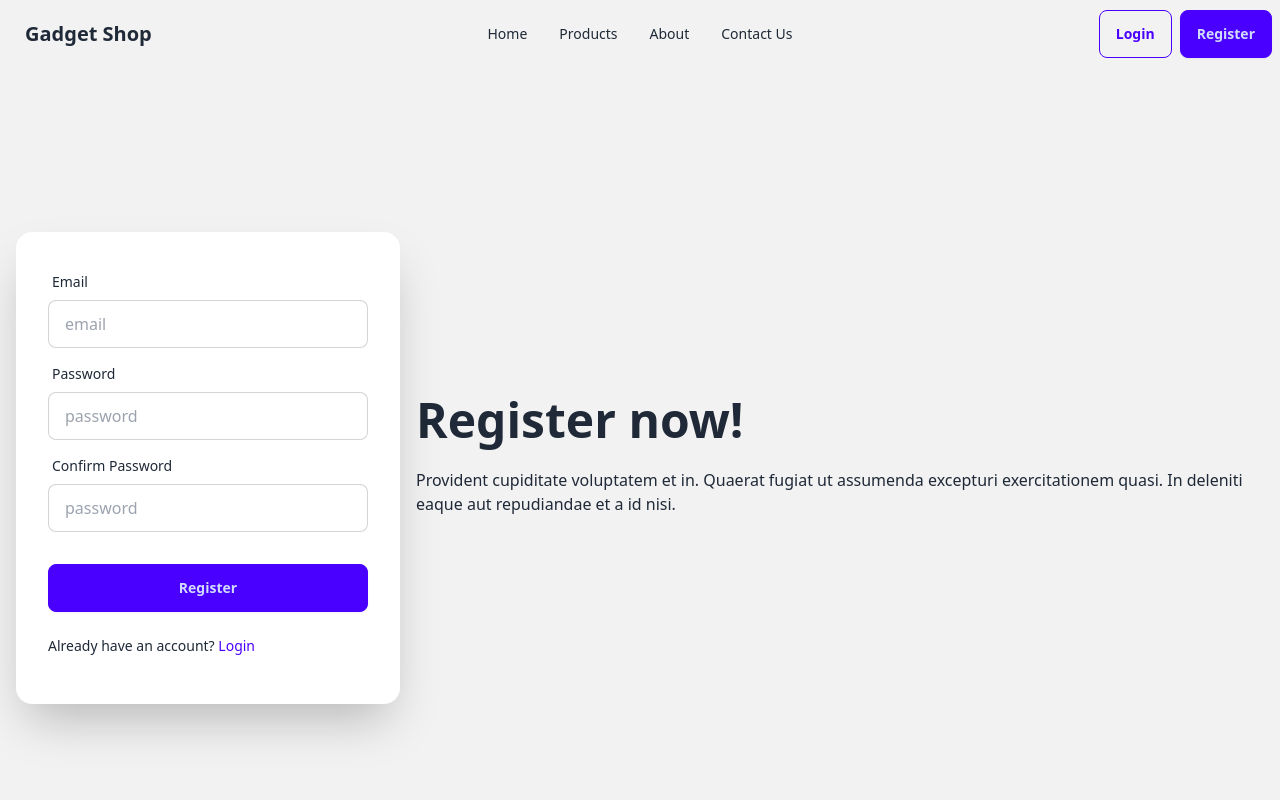
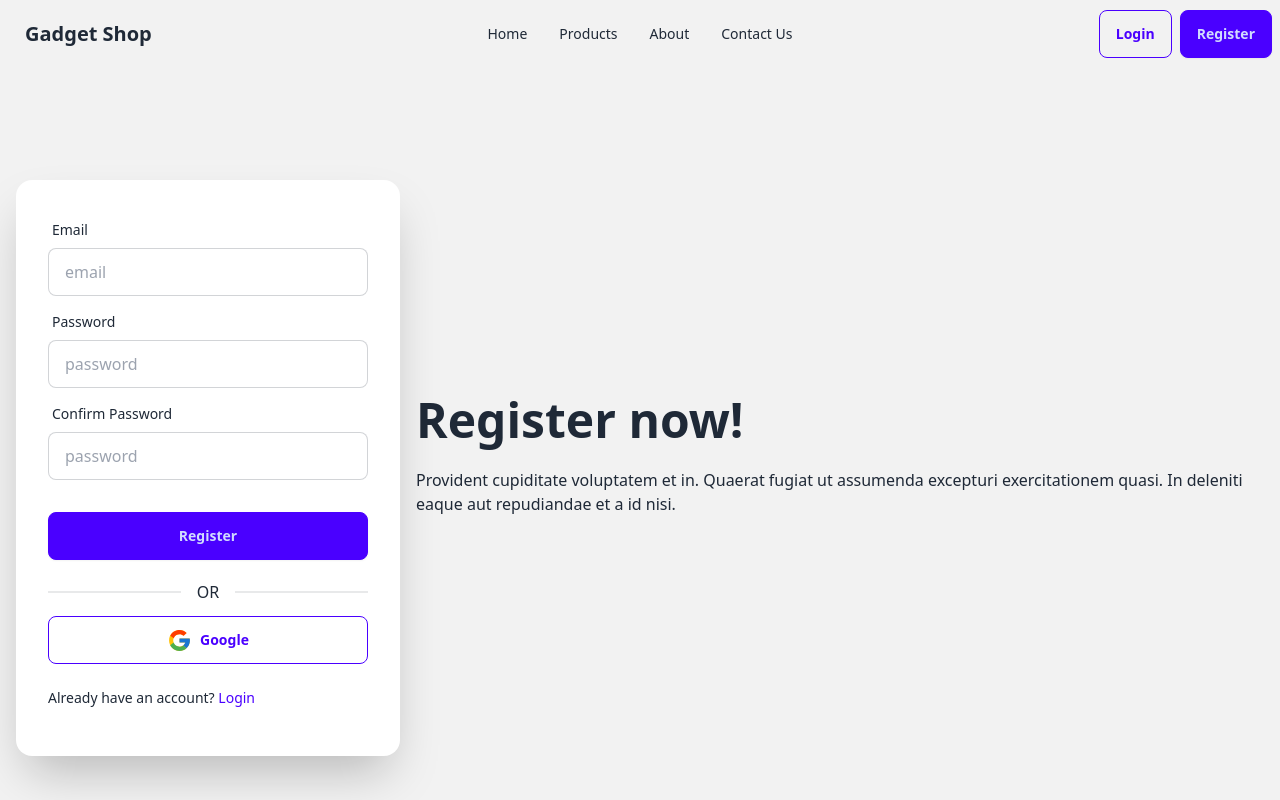
Before and after one commit to i-am-surovi/Gadget-shop, a React (Vite) app: page /register in a window 1280 px wide. Shown: the top 800 px of the page. Built offline with nearby package versions, Linux system fonts and the light colour scheme; no server answers.

Commit message:
google adeed

```diff
--- a/package.json
+++ b/package.json
@@ -15,6 +15,7 @@
     "react": "^18.3.1",
     "react-dom": "^18.3.1",
     "react-hook-form": "^7.53.2",
+    "react-icons": "^5.3.0",
     "react-router-dom": "^6.28.0",
     "sort-by": "^1.2.0"
   },
--- a/src/components/UserDropdown.jsx
+++ b/src/components/UserDropdown.jsx
@@ -1,3 +1,4 @@
+import { NavLink } from "react-router-dom"
 import useAuth from "../hooks/useAuth"
 
 const UserDropdown = () => {
@@ -16,9 +17,9 @@ const UserDropdown = () => {
         </div>
       </div>
       <ul
-        tabIndex={0} className="dropdown-content menu bg-base-100 rounded-box z-[1] w-52 p-2 shadow">
+        tabIndex={0} className="dropdown-content menu bg-base-100 rounded-box z-[1] w-52 p-2 shadow flex flex-col gap-2">
             <li>
-                <a>Dashboard</a>
+                <NavLink to="/">Dashboard</NavLink>
             </li>
             <li>
                 <button onClick={handleLogout} className="btn btn-primary btn-sm">Logout</button>
--- /dev/null
+++ b/src/components/login-registration/GoogleLogin.jsx
@@ -0,0 +1,28 @@
+import { useNavigate } from "react-router-dom"
+import useAuth from "../../hooks/useAuth"
+import { FcGoogle } from "react-icons/fc";
+
+
+const GoogleLogin = () => {
+    const {GoogleLogin} = useAuth()
+    const navigate = useNavigate()
+
+    const handleGoogleLogin = () => {
+        GoogleLogin().then(()=>{
+            navigate("/");
+        });
+
+    }
+  return (
+    <div>
+        <div className="divider">OR</div>
+        <div>
+            <button onClick={handleGoogleLogin} className="btn btn-primary btn-outline w-full">
+                <FcGoogle size={25} Sign />Google
+            </button>
+        </div>
+    </div>
+  )
+}
+
+export default GoogleLogin
--- a/src/pages/Login.jsx
+++ b/src/pages/Login.jsx
@@ -1,6 +1,7 @@
 import { Link, useNavigate } from "react-router-dom"
 import useAuth from "../hooks/useAuth";
 import { useForm } from "react-hook-form";
+import GoogleLogin from "../components/login-registration/GoogleLogin";
 
 const Login = () => {
 
@@ -71,6 +72,7 @@ const Login = () => {
           <div className="form-control mt-6">
             <button className="btn btn-primary" type="submit">Login</button>
           </div>
+          <GoogleLogin/>
           <p className="my-4 text-sm font-light">
             New Here?{" "}
             <Link to="/register" className="text-primary">
--- a/src/pages/Register.jsx
+++ b/src/pages/Register.jsx
@@ -3,6 +3,7 @@ import { Link, useNavigate } from "react-router-dom"
 import { AuthContext } from "../AuthProvider/AuthProvider"
 import useAuth from "../hooks/useAuth"
 import { useForm } from "react-hook-form"
+import GoogleLogin from "../components/login-registration/GoogleLogin"
 
 const Register = () => {
   const { CreateUser } = useAuth();
@@ -88,6 +89,7 @@ const Register = () => {
         <div className="form-control mt-6">
           <button className="btn btn-primary" type="submit">Register</button>
         </div>
+        <GoogleLogin/>
         <p className="my-4 text-sm font-light">
           Already have an account?{" "}
           <Link to="/login" className="text-primary">
```
Also changed, not shown: 1 other file (tests, documents, lock files or other folders).
